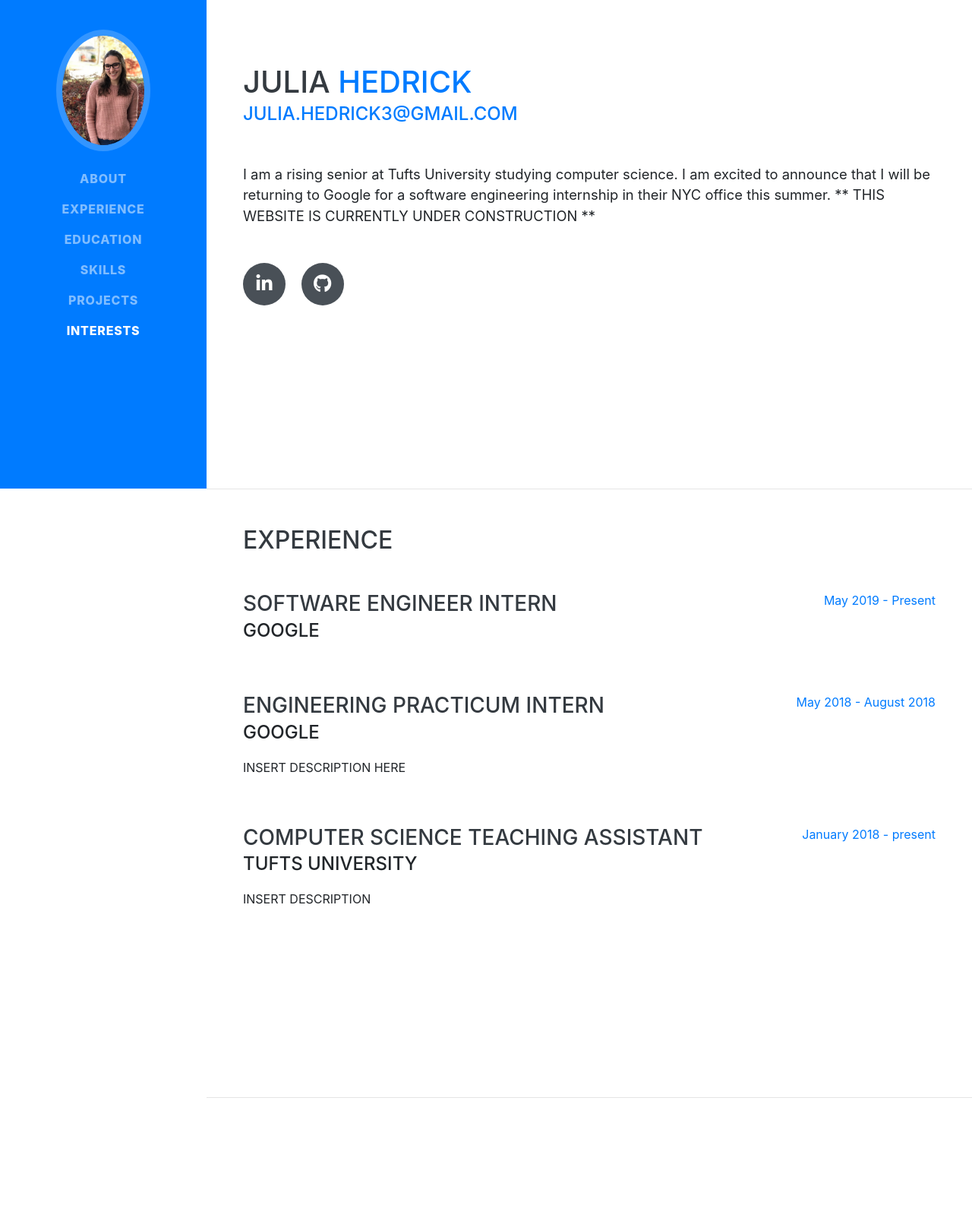
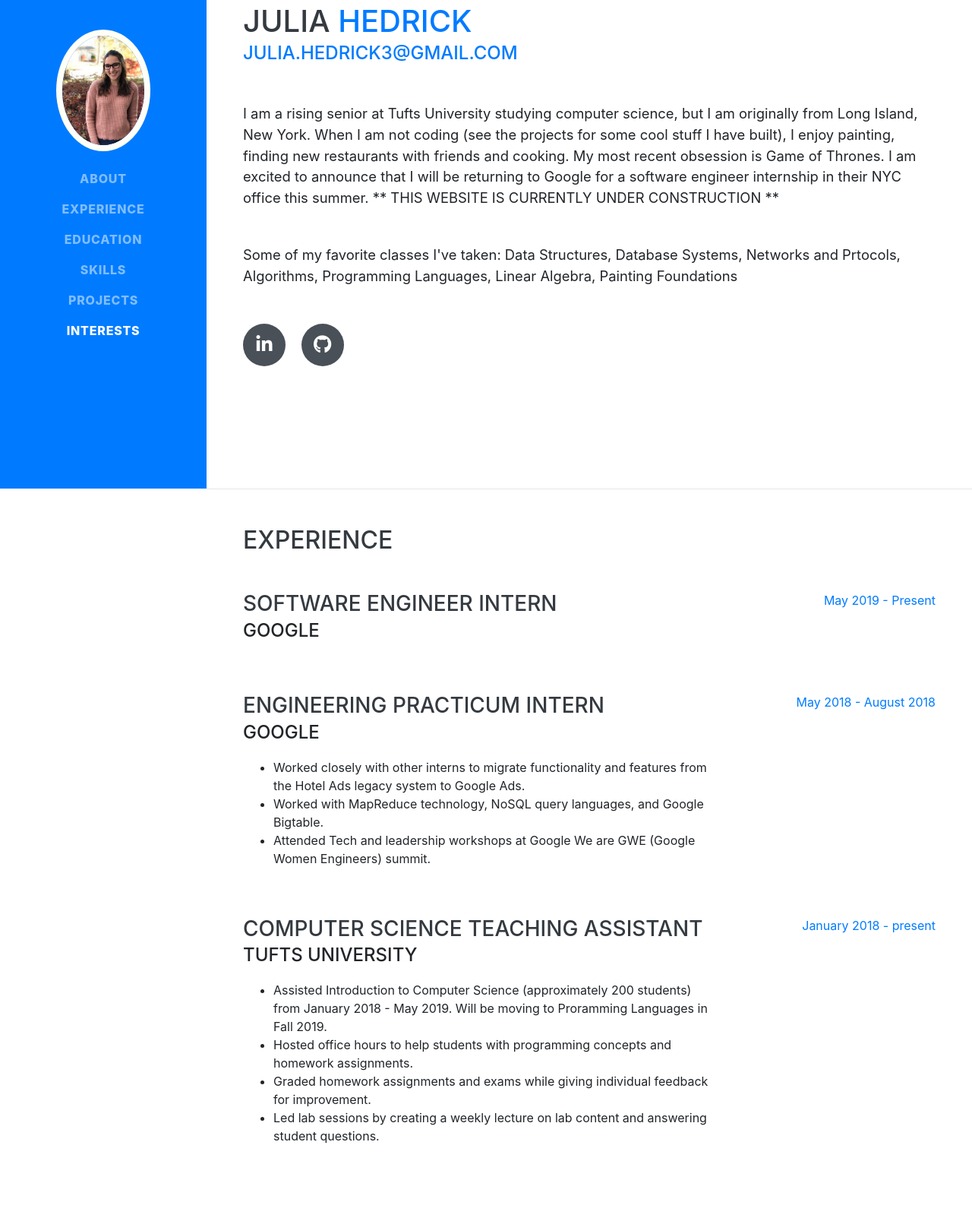
Before and after one commit to juliahedrick/Portfolio, a website with bundled scripts: page index.html in a window 1280 px wide. Shown: the part 157-1760 px from the top of the page at 76% size. Built offline with nearby package versions, Linux system fonts and the light colour scheme; a web font is replaced by a local one.

Commit message:
cosmetic and content changes

```diff
--- a/index.html
+++ b/index.html
@@ -69,7 +69,8 @@
         <div class="subheading mb-5">
           <a href="mailto:name@email.com">julia.hedrick3@gmail.com</a>
         </div>
-        <p class="lead mb-5">I am a rising senior at Tufts University studying computer science. I am excited to announce that I will be returning to Google for a software engineering internship in their NYC office this summer. ** THIS WEBSITE IS CURRENTLY UNDER CONSTRUCTION **</p>
+        <p class="lead mb-5">I am a rising senior at Tufts University studying computer science, but I am originally from Long Island, New York. When I am not coding (see the projects for some cool stuff I have built), I enjoy painting, finding new restaurants with friends and cooking. My most recent obsession is Game of Thrones. I am excited to announce that I will be returning to Google for a software engineer internship in their NYC office this summer. ** THIS WEBSITE IS CURRENTLY UNDER CONSTRUCTION **</p>
+        <p class= "lead mb-5">Some of my favorite classes I've taken: Data Structures, Database Systems, Networks and Prtocols, Algorithms, Programming Languages, Linear Algebra, Painting Foundations</p>
         <div class="social-icons">
           <a href="https://www.linkedin.com/in/julia-hedrick-276683151/">
             <i class="fab fa-linkedin-in"></i>
@@ -102,7 +103,11 @@
           <div class="resume-content">
             <h3 class="mb-0">Engineering Practicum Intern</h3>
             <div class="subheading mb-3">Google</div>
-            <p>INSERT DESCRIPTION HERE</p>
+            <ul>
+              <li>Worked closely with other interns to migrate functionality and features from the Hotel Ads legacy system to Google Ads.</li>
+              <li>Worked with MapReduce technology, NoSQL query languages, and Google Bigtable.</li>
+              <li>Attended Tech and leadership workshops at Google We are GWE (Google Women Engineers) summit.</li>
+            </ul>
           </div>
           <div class="resume-date text-md-right">
             <span class="text-primary">May 2018 - August 2018</span>
@@ -113,7 +118,12 @@
           <div class="resume-content">
             <h3 class="mb-0">Computer Science Teaching Assistant</h3>
             <div class="subheading mb-3">Tufts University</div>
-            <p>INSERT DESCRIPTION</p>
+            <ul>
+              <li>Assisted Introduction to Computer Science (approximately 200 students) from January 2018 - May 2019. Will be moving to Proramming Languages in Fall 2019.</li>
+              <li>Hosted office hours to help students with programming concepts and homework assignments.</li>
+              <li>Graded homework assignments and exams while giving individual feedback for improvement. </li>
+              <li>Led lab sessions by creating a weekly lecture on lab content and answering student questions.</li>
+            </ul>
           </div>
           <div class="resume-date text-md-right">
             <span class="text-primary">January 2018 - present</span>
```
Also changed, not shown: README.md, css/resume.min.css.
